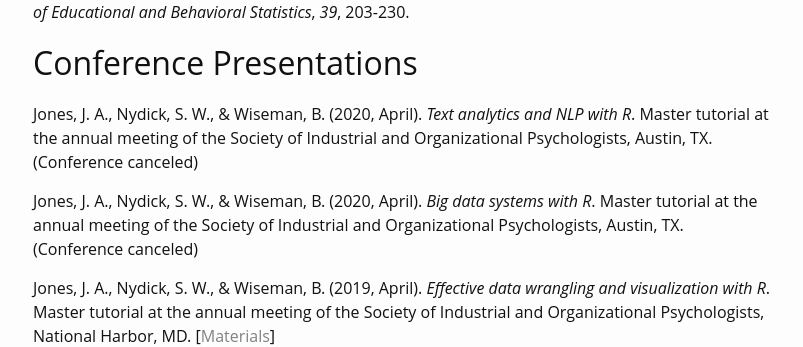
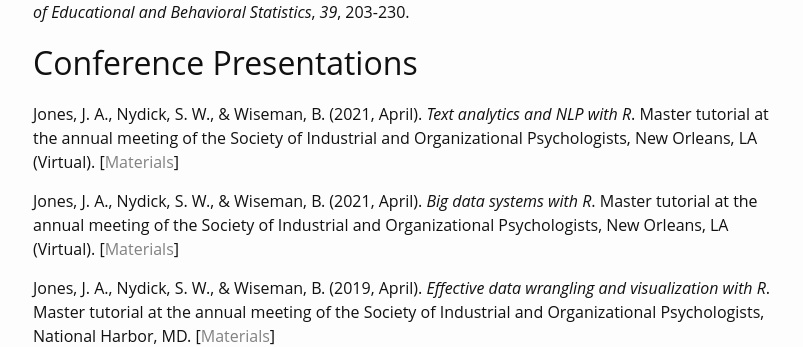
Before and after one commit to swnydick/swnydick.github.io, a Jekyll site: the page built from _pages/02_publications.md, in a window 1280 px wide. Shown: the part 678-1025 px from the top of the page, without its empty margins (237-1040 px from the left). Built offline with Jekyll 4.4.1, drawn with Linux system fonts in a browser that asks for light colours.

Commit message:
Update conference presentation/materials and add revised CV

```diff
--- a/_pages/02_publications.md
+++ b/_pages/02_publications.md
@@ -37,13 +37,15 @@ response models. *Journal of Educational and Behavioral Statistics*, *39*,
 
 ## Conference Presentations
 
-Jones, J. A., Nydick, S. W., & Wiseman, B. (2020, April). *Text analytics and NLP
+Jones, J. A., Nydick, S. W., & Wiseman, B. (2021, April). *Text analytics and NLP
 with R*. Master tutorial at the annual meeting of the Society of Industrial and
-Organizational Psychologists, Austin, TX. (Conference canceled)
+Organizational Psychologists, New Orleans, LA (Virtual).
+&#91;[Materials](https://github.com/swnydick/siop-2020-text-mining-and-nlp)&#93;
 
-Jones, J. A., Nydick, S. W., & Wiseman, B. (2020, April). *Big data systems with R*.
+Jones, J. A., Nydick, S. W., & Wiseman, B. (2021, April). *Big data systems with R*.
 Master tutorial at the annual meeting of the Society of Industrial and Organizational
-Psychologists, Austin, TX. (Conference canceled)
+Psychologists, New Orleans, LA (Virtual).
+&#91;[Materials](https://github.com/swnydick/siop-2020-big-data-systems)&#93;
 
 Jones, J. A., Nydick, S. W., & Wiseman, B. (2019, April). *Effective data wrangling
 and visualization with R*. Master tutorial at the annual meeting of the Society of
```
Also changed, not shown: 1 other file.
